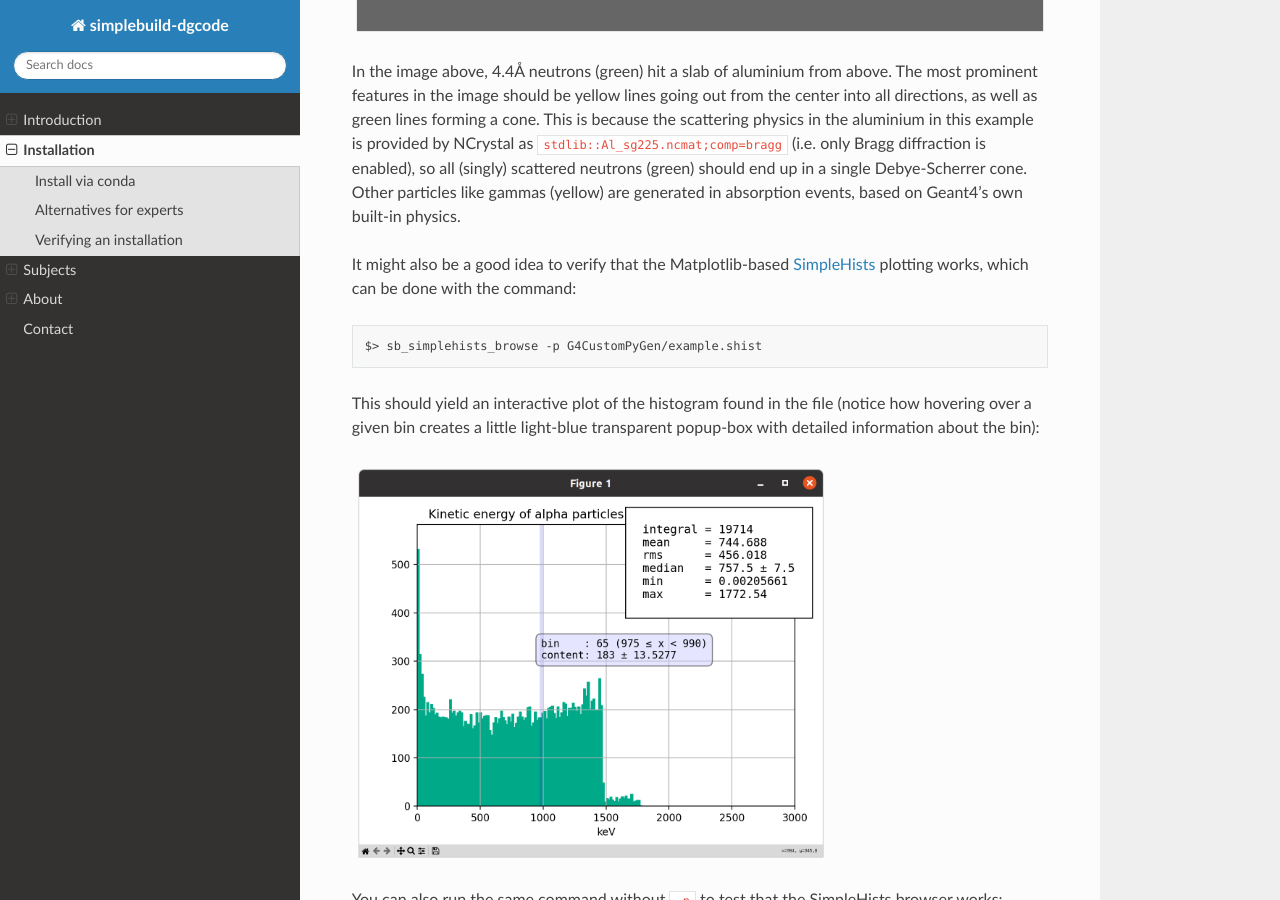
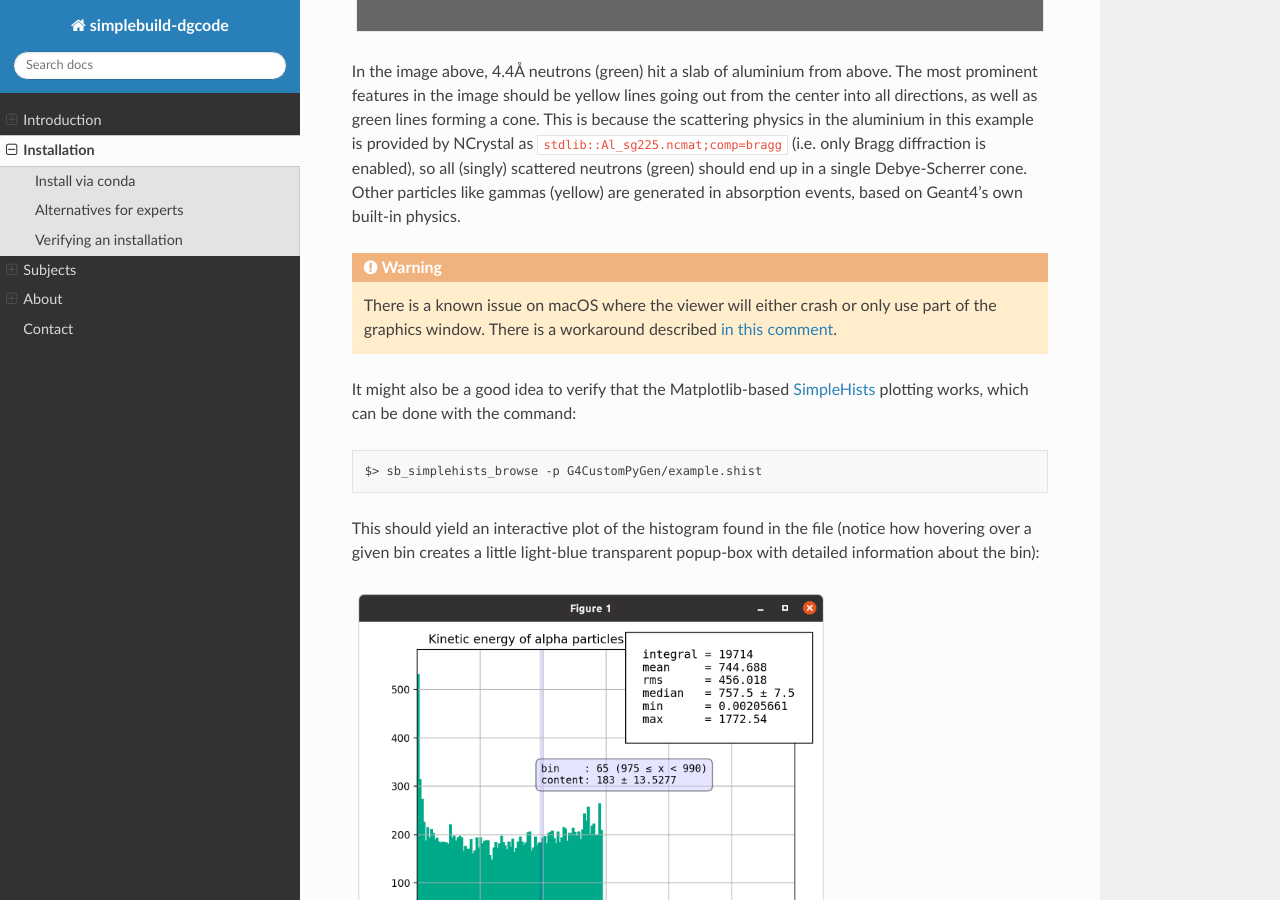
Before and after one commit to mctools/simplebuild-dgcode, a Sphinx documentation site: the page built from doc/source/install.rst, in a window 1280 px wide and 900 px high, scrolled down 3026 px. Built offline with Sphinx 7.4.7 and the Read the Docs theme 2.0.0, drawn with Linux system fonts in a browser that asks for light colours; the version number could not be read and is left out; cross-references to code outside the pages are shown as plain code.

Commit message:
Add warnings about viewer issue

```diff
--- a/doc/source/install.rst
+++ b/doc/source/install.rst
@@ -124,6 +124,13 @@ diffraction is enabled), so all (singly) scattered neutrons (green) should end
 up in a single Debye-Scherrer cone. Other particles like gammas (yellow) are
 generated in absorption events, based on Geant4's own built-in physics.
 
+.. warning::
+    There is a known issue on macOS where the viewer will either crash
+    or only use part of the graphics window. There is a workaround described `in
+    this comment
+    <https://github.com/mctools/simplebuild-dgcode/issues/38#issuecomment-1999469177>`__.
+
+
 It might also be a good idea to verify that the Matplotlib-based
 :ref:`SimpleHists <sbsimplehists>` plotting works, which can be done with the
 command::
--- a/doc/source/vis.rst
+++ b/doc/source/vis.rst
@@ -34,6 +34,12 @@ viewer. If for instance you have just started a :ref:`new simulation project
 And the viewer is launched:
 
 |image1|
+
+.. warning::
+    There is a known issue on macOS where the viewer will either crash
+    or only use part of the graphics window. There is a workaround described `in
+    this comment
+    <https://github.com/mctools/simplebuild-dgcode/issues/38#issuecomment-1999469177>`__.
 
 Grab the mouse and change the view as you see fit:
 
```
